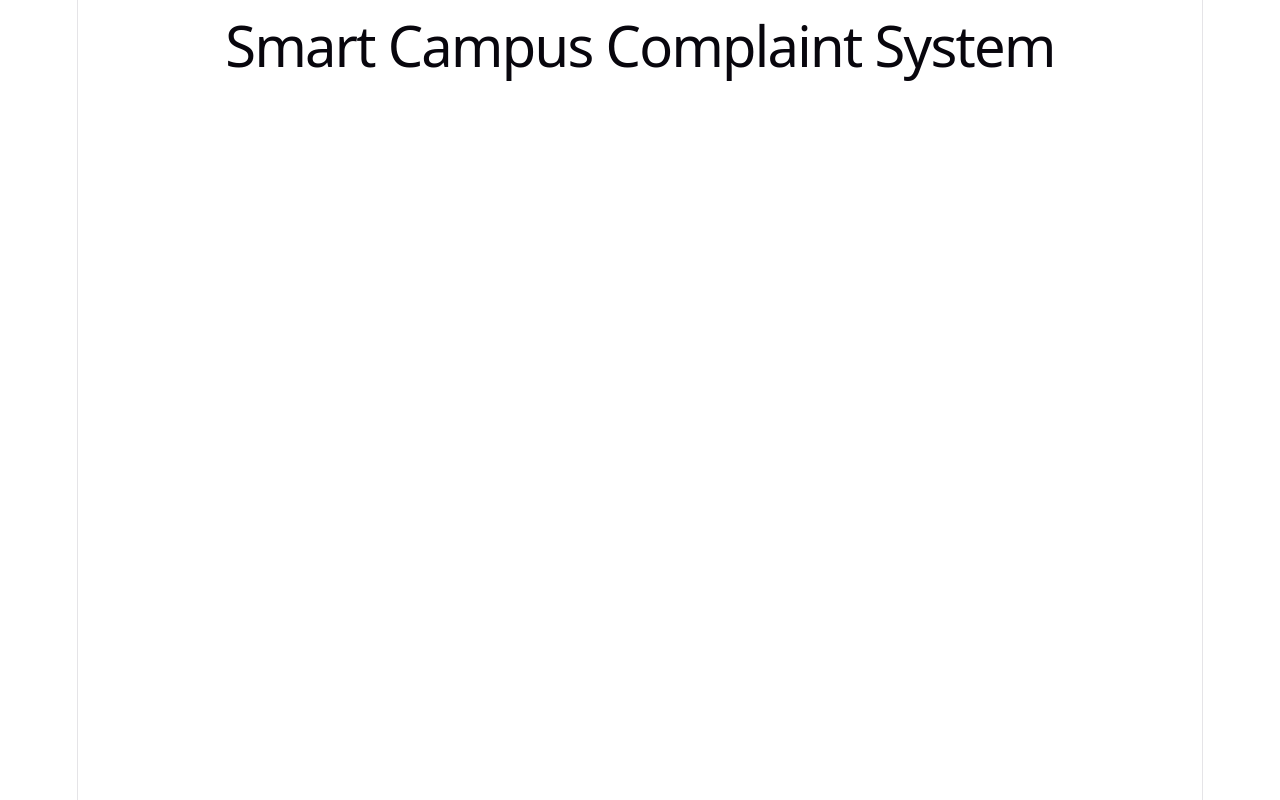
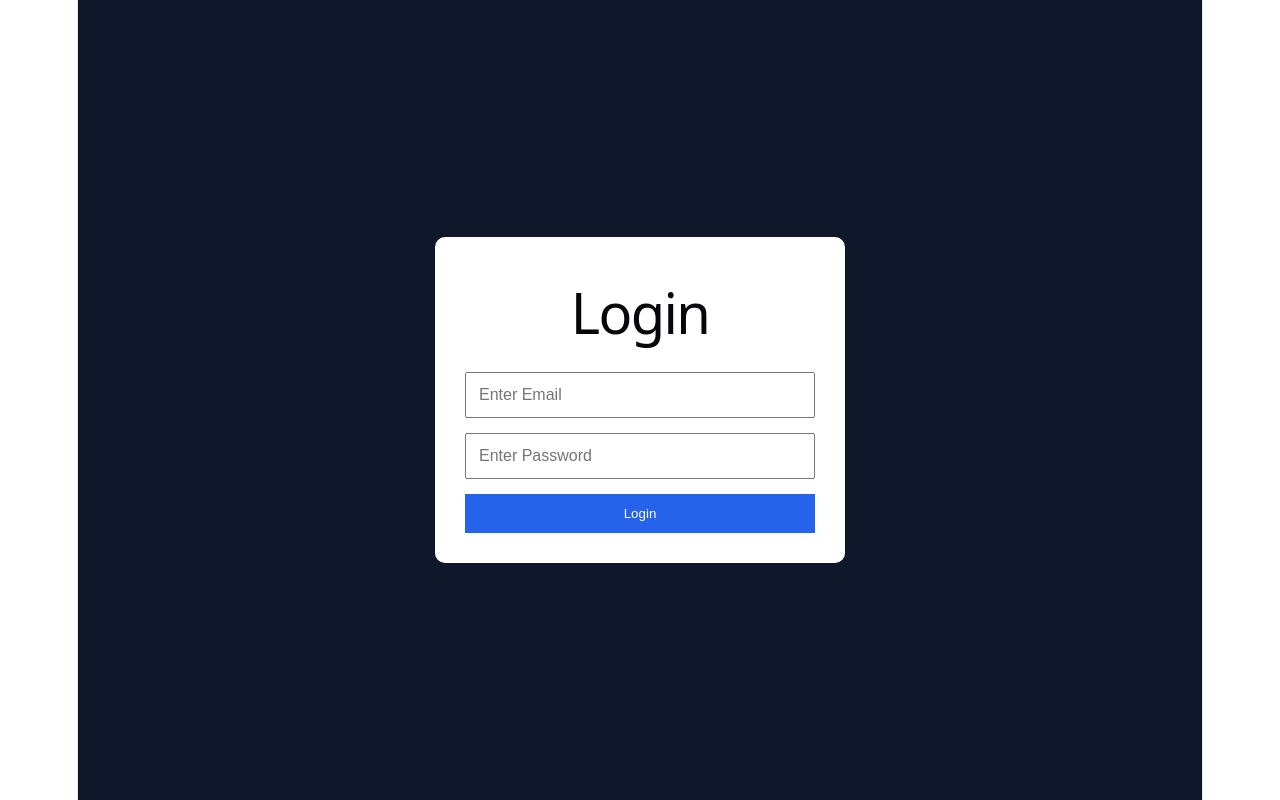
Before and after one commit to nk-aditya/smart-campus-complaint-system, a React (Vite) app in the folder client/: page / in a window 1280 px wide. Built offline with nearby package versions, Linux system fonts and the light colour scheme.

Commit message:
Implemented frontend login with JWT authentication

```diff
--- a/client/src/App.jsx
+++ b/client/src/App.jsx
@@ -1,9 +1,7 @@
+import Login from "./pages/Login";
+
 function App() {
-  return (
-    <div>
-      <h1>Smart Campus Complaint System</h1>
-    </div>
-  );
+  return <Login />;
 }
 
 export default App;
--- a/client/src/pages/Login.jsx
+++ b/client/src/pages/Login.jsx
@@ -0,0 +1,92 @@
+import { useState } from "react";
+import axios from "axios";
+
+function Login() {
+  const [email, setEmail] = useState("");
+  const [password, setPassword] = useState("");
+
+  const handleLogin = async (e) => {
+  e.preventDefault();
+
+  try {
+    const res = await axios.post(
+      "http://localhost:5000/api/auth/login",
+      { email, password }
+    );
+
+    localStorage.setItem("token", res.data.token);
+    localStorage.setItem("role", res.data.user.role);
+    localStorage.setItem("name", res.data.user.name);
+
+    alert("Login Successful");
+
+    console.log(res.data);
+
+  } catch (error) {
+    alert("Login Failed");
+    console.log(error.response?.data);
+  }
+};
+
+  return (
+    <div style={styles.container}>
+      <form style={styles.box} onSubmit={handleLogin}>
+        <h1>Login</h1>
+
+        <input
+          type="email"
+          placeholder="Enter Email"
+          value={email}
+          onChange={(e) => setEmail(e.target.value)}
+          style={styles.input}
+          required
+        />
+
+        <input
+          type="password"
+          placeholder="Enter Password"
+          value={password}
+          onChange={(e) => setPassword(e.target.value)}
+          style={styles.input}
+          required
+        />
+
+        <button type="submit" style={styles.button}>
+          Login
+        </button>
+      </form>
+    </div>
+  );
+}
+
+const styles = {
+  container: {
+    height: "100vh",
+    display: "flex",
+    justifyContent: "center",
+    alignItems: "center",
+    background: "#0f172a"
+  },
+  box: {
+    background: "white",
+    padding: "30px",
+    borderRadius: "10px",
+    width: "350px",
+    display: "flex",
+    flexDirection: "column",
+    gap: "15px"
+  },
+  input: {
+    padding: "12px",
+    fontSize: "16px"
+  },
+  button: {
+    padding: "12px",
+    background: "#2563eb",
+    color: "white",
+    border: "none",
+    cursor: "pointer"
+  }
+};
+
+export default Login;
```
